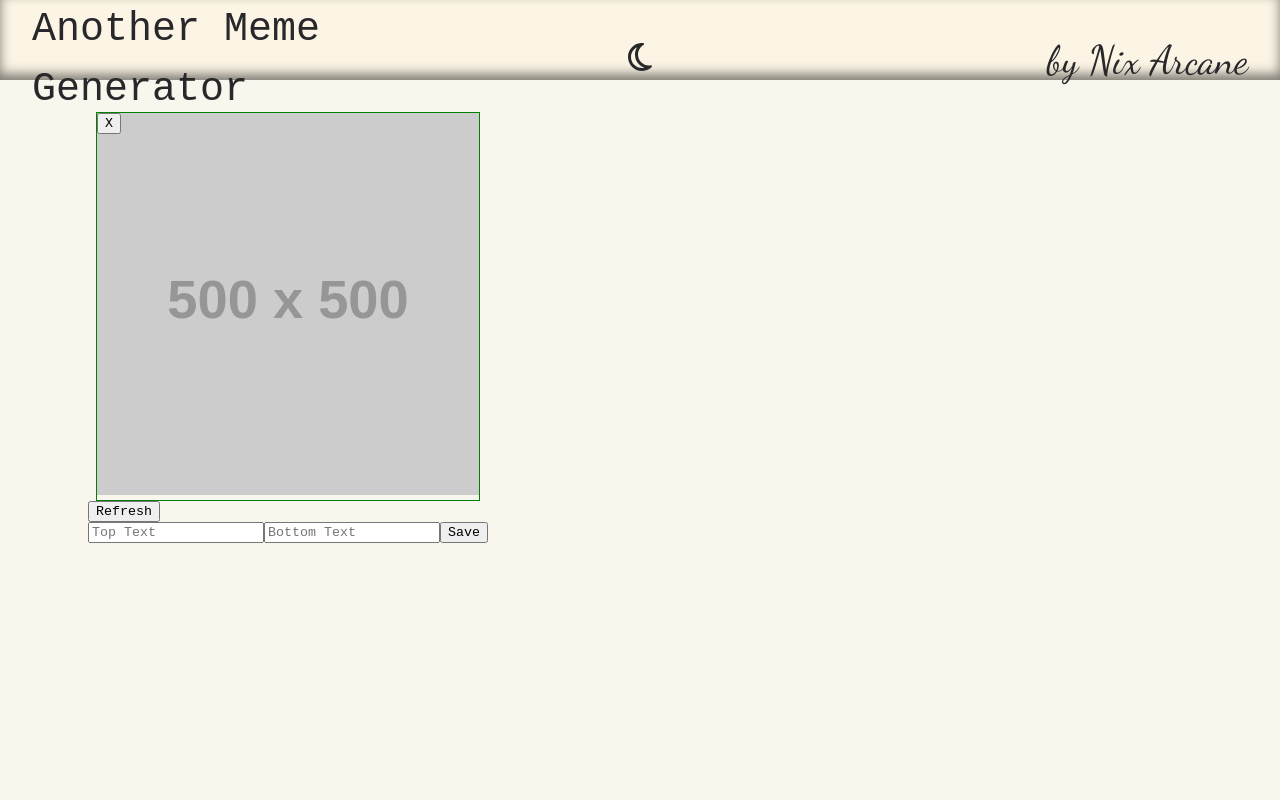
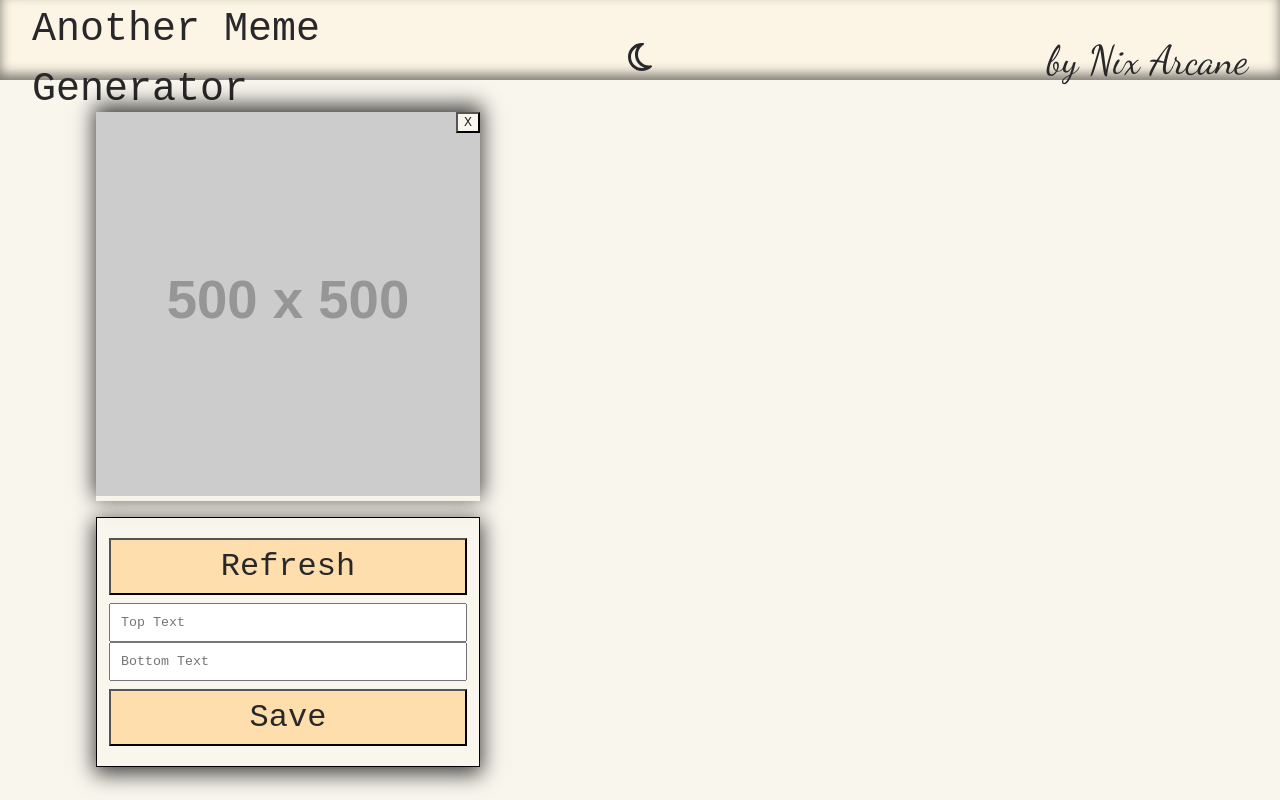
Before and after one commit to Le-Arcanist95/meme-generator, a React (Vite) app: page / in a window 1280 px wide. Built offline with nearby package versions, Linux system fonts and the light colour scheme; no server answers.

Commit message:
Styling for meme display and controls

```diff
--- a/src/App.jsx
+++ b/src/App.jsx
@@ -58,7 +58,11 @@ const App = () => {
         <div className={`${theme} wrapper`}>
             <Header functions={{ themeToggle }} theme={theme} />
             <div className="content-wrapper">
-                <MemeGenerator memes={memeList} saveMeme={saveMeme} />
+                <MemeGenerator
+                    theme={theme}
+                    memes={memeList}
+                    saveMeme={saveMeme}
+                />
                 <SavedList
                     functions={{ editMeme, deleteMeme }}
                     savedMemes={savedMemeList}
--- a/src/components/MemeGenerator.jsx
+++ b/src/components/MemeGenerator.jsx
@@ -1,7 +1,7 @@
 import { useEffect, useState } from 'react';
 import { v4 as uuidv4 } from 'uuid';
 
-export const MemeGenerator = ({ memes, saveMeme }) => {
+export const MemeGenerator = ({ theme, memes, saveMeme }) => {
     //  Initial input state for reset and clear
     const initInputState = {
         topText: '',
@@ -62,7 +62,10 @@ export const MemeGenerator = ({ memes, saveMeme }) => {
         <div className="generator-container">
             <div className="generator-display">
                 <img src={displayImg} className="meme-image" />
-                <button className="clear-button" onClick={handleClear}>
+                <button
+                    className={`${theme} clear-button`}
+                    onClick={handleClear}
+                >
                     X
                 </button>
                 <p className="top-text meme-text">{inputFields.topText}</p>
@@ -71,7 +74,10 @@ export const MemeGenerator = ({ memes, saveMeme }) => {
                 </p>
             </div>
             <div className="generator-controls">
-                <button className="refresh-button" onClick={handleNewMeme}>
+                <button
+                    className={`${theme} refresh-button`}
+                    onClick={handleNewMeme}
+                >
                     Refresh
                 </button>
                 <form className="input-form" onSubmit={handleSubmit}>
@@ -89,7 +95,9 @@ export const MemeGenerator = ({ memes, saveMeme }) => {
                         value={inputFields.bottomText}
                         onChange={handleFormChange}
                     />
-                    <button type="submit">Save</button>
+                    <button className={`${theme} submit-button`} type="submit">
+                        Save
+                    </button>
                 </form>
             </div>
         </div>
--- a/src/index.css
+++ b/src/index.css
@@ -12,6 +12,7 @@
 .content-wrapper {
     display: flex;
     flex-flow: row wrap;
+    height: 80vh;
 }
 
 .light {
@@ -93,10 +94,10 @@
 }
 
 .generator-display {
-    border: 1px solid green;
     height: auto;
     width: 30vw;
     position: relative;
+    box-shadow: 0px -5px 20px 2px rgba(0, 0, 0, 0.75);
 }
 
 .meme-image {
@@ -108,7 +109,7 @@
 .clear-button {
     position: absolute;
     top: 0;
-    left: 0;
+    right: 0;
 }
 
 .meme-text {
@@ -135,3 +136,38 @@
     left: 5%;
     width: 90%;
 }
+
+.generator-controls {
+    width: 30vw;
+    border: 1px solid black;
+    padding: 12px;
+    box-shadow: 0px 5px 20px 2px rgba(0, 0, 0, 0.75);
+    margin-top: 1em;
+}
+
+.refresh-button,
+.submit-button {
+    width: 100%;
+    font-size: 2em;
+    padding: 0.25em;
+    margin: 0.25em 0;
+}
+
+.refresh-button.light,
+.submit-button.light {
+    background-color: #ffdead;
+}
+
+.refresh-button.dark,
+.submit-button.dark {
+    background-color: #191170;
+}
+
+.input-form {
+    display: flex;
+    flex-direction: column;
+}
+
+.input-form > input {
+    padding: 10px;
+}
```
